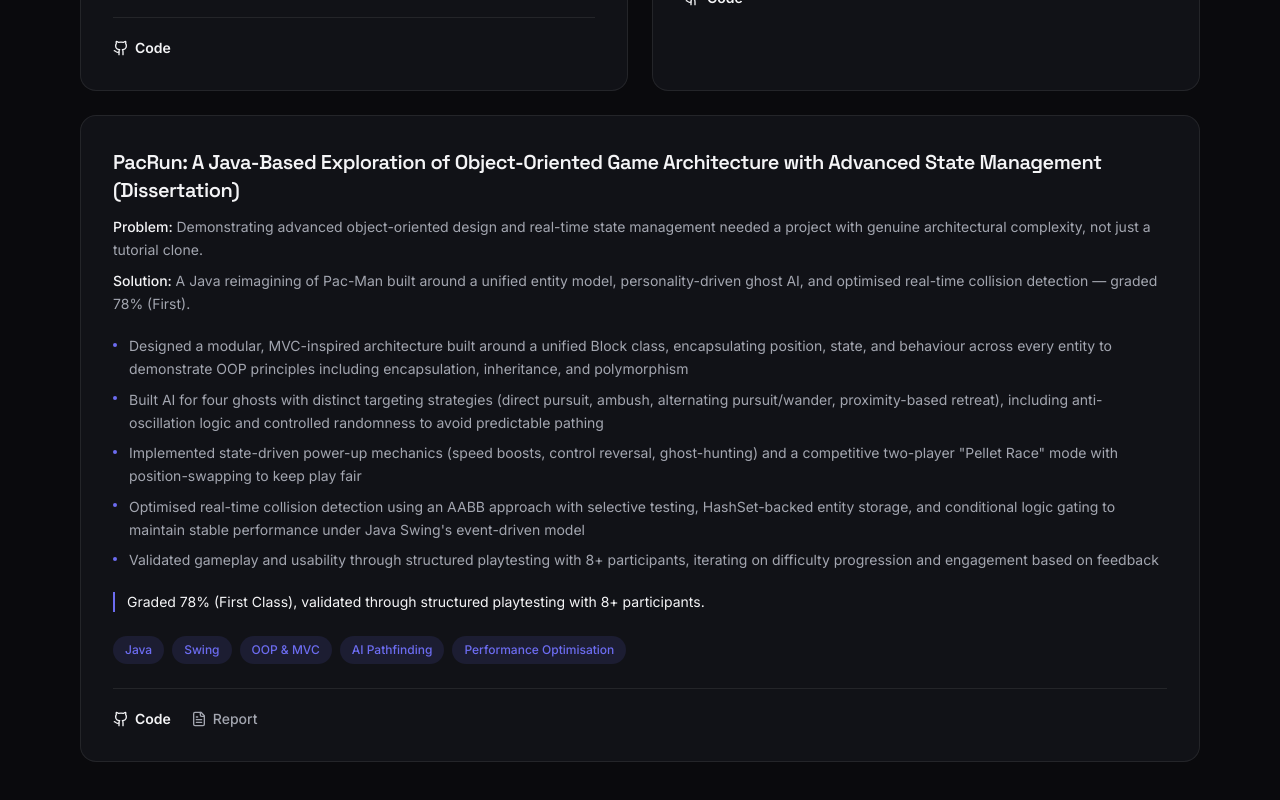
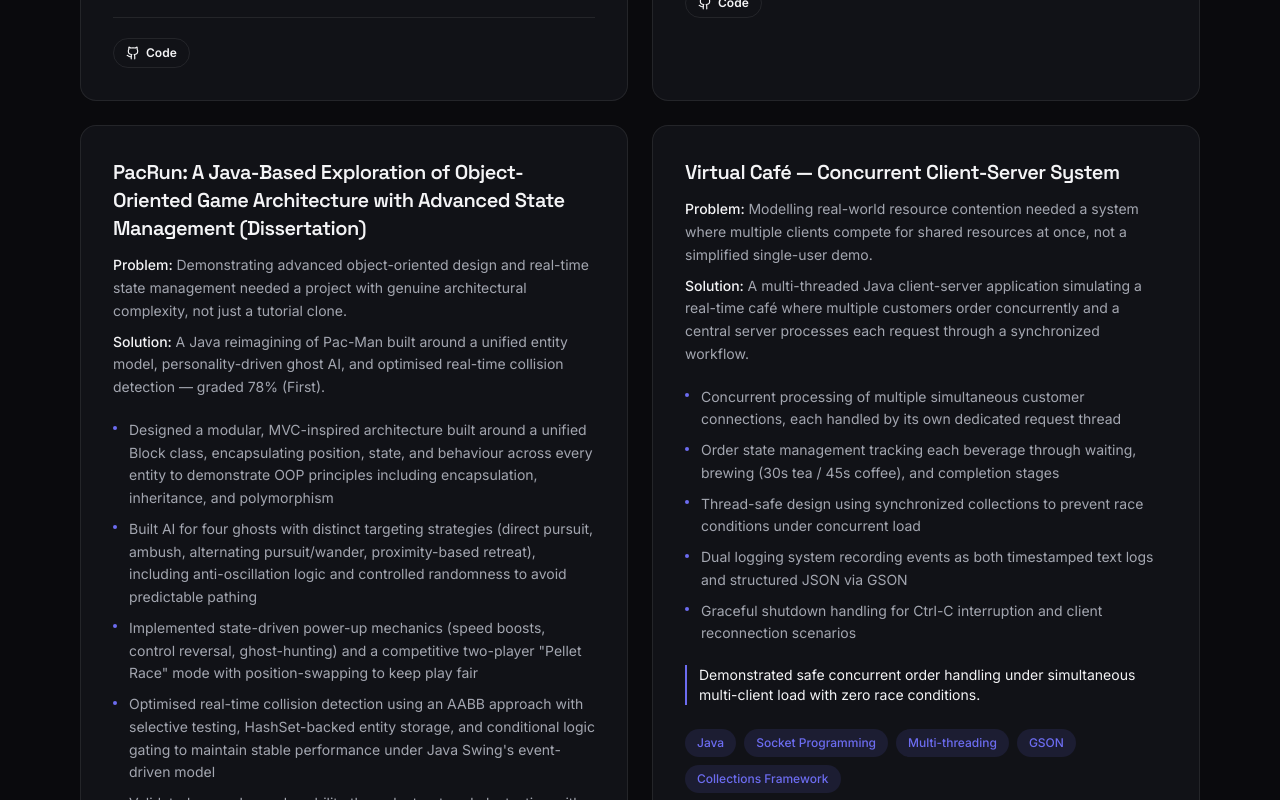
Before and after one commit to Kishanr19/Kishanr19.github.io, a React (Vite) app: page / in a window 1280 px wide. Shown: the part 4200-5000 px from the top of the page. Built offline with nearby package versions, Linux system fonts and the light colour scheme.

Commit message:
Remove wide layout on PacRun so projects sit in a clean 2x2 grid

```diff
--- a/src/components/Projects.jsx
+++ b/src/components/Projects.jsx
@@ -51,14 +51,14 @@
         ))}
       </div>
 
-      <div className="flex flex-wrap items-center gap-5 pt-5 border-t border-base-border">
+      <div className="flex flex-wrap items-center gap-2.5 pt-5 border-t border-base-border">
         <a
           href={project.github}
           target="_blank"
           rel="noopener noreferrer"
-          className="inline-flex items-center gap-1.5 text-sm font-semibold text-ink hover:text-accent transition-colors"
+          className="inline-flex items-center gap-1.5 text-xs font-semibold px-3 py-1.5 rounded-full border border-base-border text-ink hover:border-accent hover:text-accent transition-colors"
         >
-          <Github size={16} />
+          <Github size={14} />
           Code
         </a>
         {project.report && (
@@ -66,9 +66,9 @@
             href={project.report}
             target="_blank"
             rel="noopener noreferrer"
-            className="inline-flex items-center gap-1.5 text-sm font-medium text-ink-soft hover:text-accent transition-colors"
+            className="inline-flex items-center gap-1.5 text-xs font-semibold px-3 py-1.5 rounded-full border border-base-border text-ink hover:border-accent hover:text-accent transition-colors"
           >
-            <FileText size={16} />
+            <FileText size={14} />
             Report
           </a>
         )}
@@ -77,9 +77,9 @@
             href={project.demo}
             target="_blank"
             rel="noopener noreferrer"
-            className="inline-flex items-center gap-1.5 text-sm font-medium text-ink-soft hover:text-accent transition-colors"
+            className="inline-flex items-center gap-1.5 text-xs font-semibold px-3 py-1.5 rounded-full border border-base-border text-ink hover:border-accent hover:text-accent transition-colors"
           >
-            <ArrowUpRight size={16} />
+            <ArrowUpRight size={14} />
             Live demo
           </a>
         )}
--- a/src/data.js
+++ b/src/data.js
@@ -111,9 +111,26 @@
     tech: ['Java', 'Swing', 'OOP & MVC', 'AI Pathfinding', 'Performance Optimisation'],
     github: 'https://github.com/Kishanr19/PacRun-A-Java-Based-Exploration-of-Object-Oriented-Game-Architecture-with-Advanced-State-Management',
     demo: null,
-    wide: true,
     report:
       'https://github.com/Kishanr19/PacRun-A-Java-Based-Exploration-of-Object-Oriented-Game-Architecture-with-Advanced-State-Management/blob/main/CE301%20Final%20Report.pdf',
+  },
+  {
+    name: 'Virtual Café — Concurrent Client-Server System',
+    problem:
+      'Modelling real-world resource contention needed a system where multiple clients compete for shared resources at once, not a simplified single-user demo.',
+    solution:
+      'A multi-threaded Java client-server application simulating a real-time café where multiple customers order concurrently and a central server processes each request through a synchronized workflow.',
+    features: [
+      'Concurrent processing of multiple simultaneous customer connections, each handled by its own dedicated request thread',
+      'Order state management tracking each beverage through waiting, brewing (30s tea / 45s coffee), and completion stages',
+      'Thread-safe design using synchronized collections to prevent race conditions under concurrent load',
+      'Dual logging system recording events as both timestamped text logs and structured JSON via GSON',
+      'Graceful shutdown handling for Ctrl-C interruption and client reconnection scenarios',
+    ],
+    outcome: 'Demonstrated safe concurrent order handling under simultaneous multi-client load with zero race conditions.',
+    tech: ['Java', 'Socket Programming', 'Multi-threading', 'GSON', 'Collections Framework'],
+    github: 'https://github.com/Kishanr19/-Virtual-Caf-Concurrent-Client-Server-System',
+    demo: null,
   },
 ]
 
```
